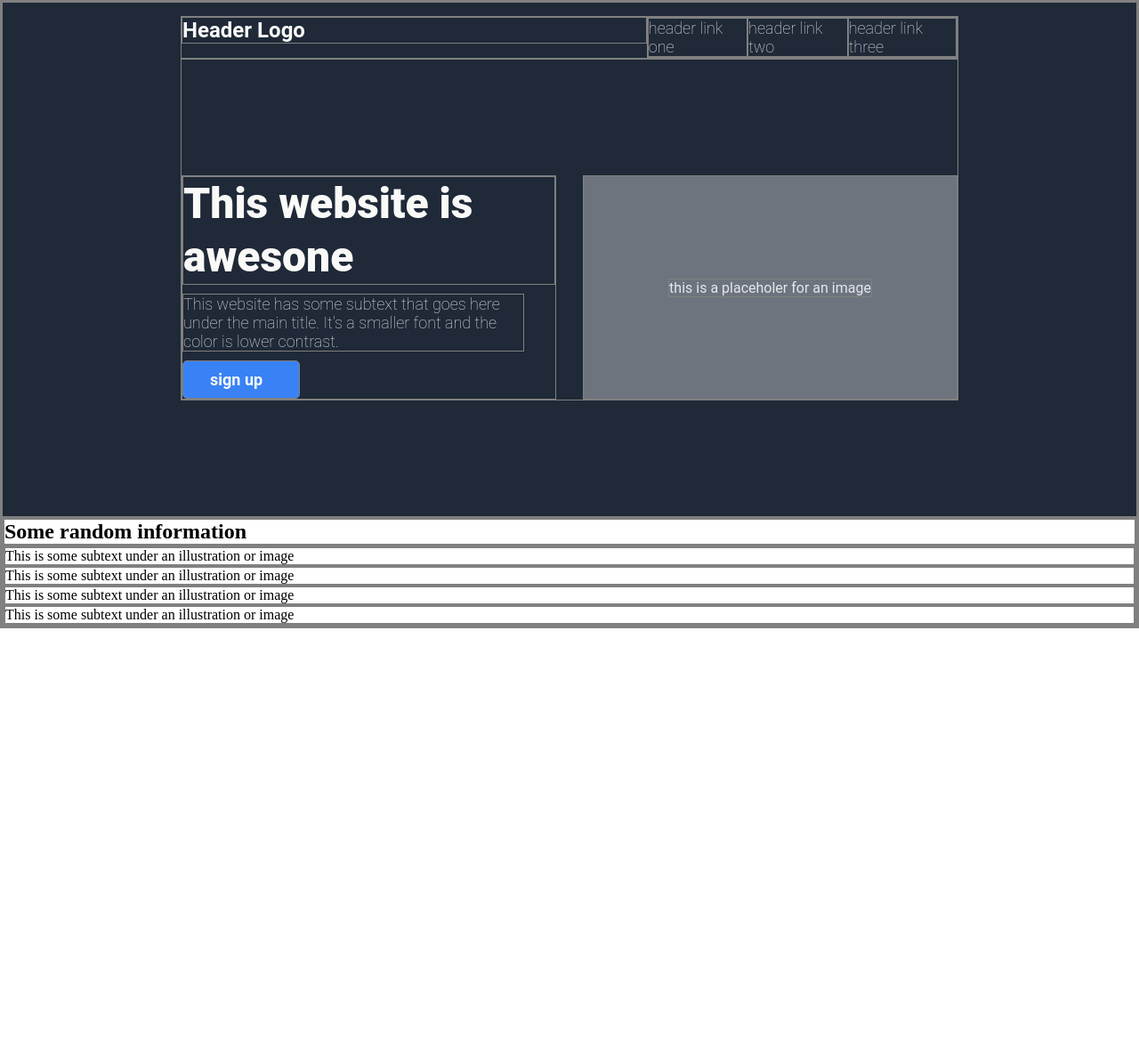
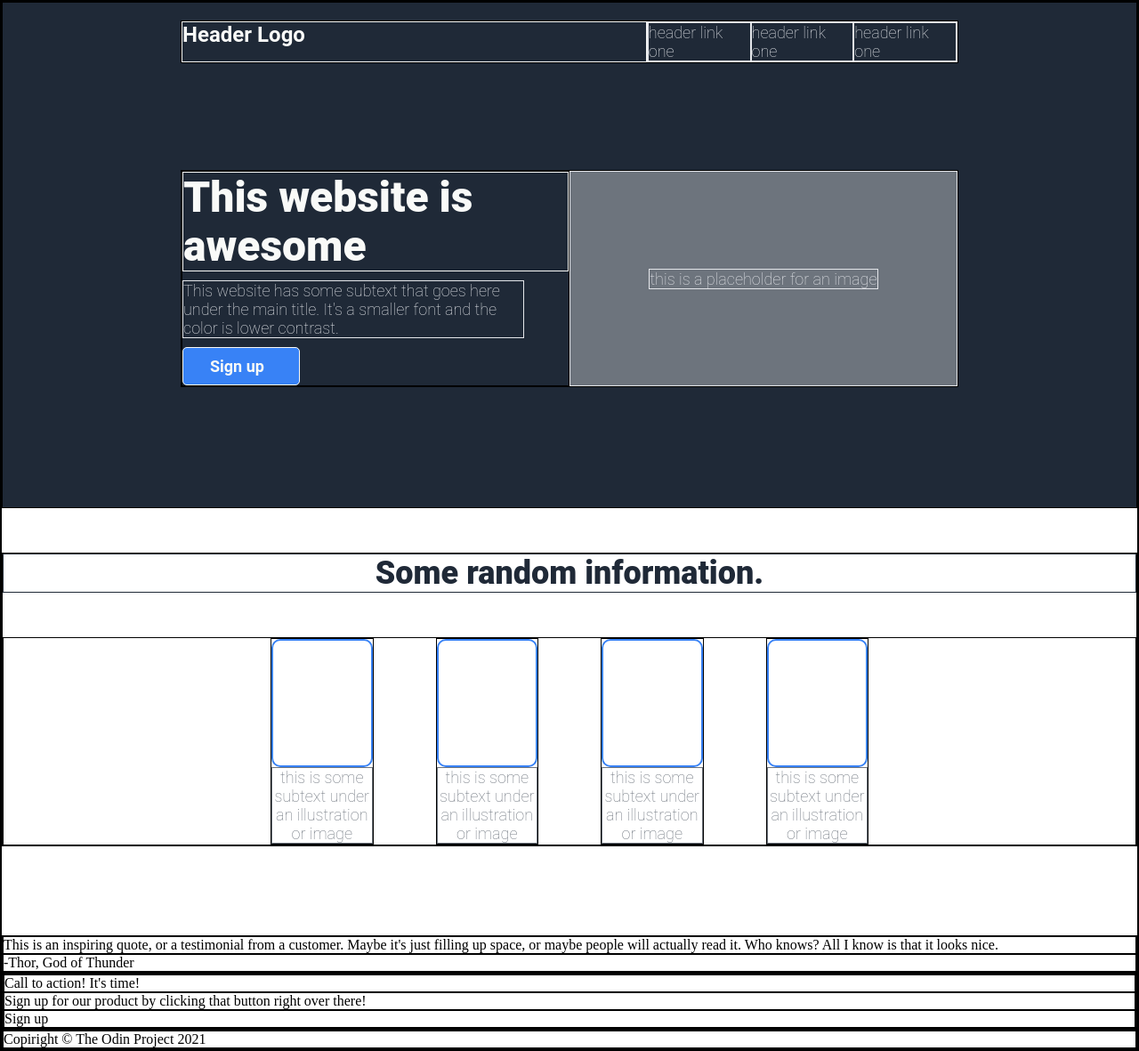
Before and after one commit to felixeouellet/landing-page, a plain HTML site: page index.html in a window 1280 px wide. Shown: the whole page at 89% size. Before the commit the page ends 800 px from the top, so only its background shows below. Drawn offline with Linux system fonts and the light colour scheme.

Commit message:
edit styles.css

```diff
--- a/index.html
+++ b/index.html
@@ -9,51 +9,69 @@
   <body>
 
     <!--Header of the website-->
-
     <div ID="header">
       <div class="head">
-            <div class="left">Header Logo</div>
-            <div class="right">
+        <h2 class="logo">Header Logo</h2>
+        <div class="links">
           <p class="link">header link one</p>
-                <p class="link">header link two</p>
-                <p class="link">header link three</p>
+          <p class="link">header link one</p>
+          <p class="link">header link one</p>
         </div>
       </div>
 
-
       <div ID="top">
         <div class="left">
-                <h1 class="title">This website is awesone</h1>
-                <p class="subtext">This website has some subtext that goes here under the main title.
-                It's a smaller font and the color is lower contrast.</p>
-                <div class="sign-up">sign up</div>
+          <h1 class="title">This website is awesome</h1>
+          <p class="subtext">This website has some subtext that goes here under the main title. It's a smaller font and the color is lower contrast.</p>
+          <p class="sign-up">Sign up</p>
         </div>
         <div class="right">
-                <p class="image">this is a placeholer for an image</p>
+          <p class="image">this is a placeholder for an image</p>
         </div>
       </div>
     </div>
 
     <!--Second part of the website-->
-
-    <div ID="information">
-      <div class="title">
-        <h2>Some random information</h2>
+    <div ID="second">
+      <p class="info">Some random information.</p>
+      <div class="boxes">
+        <div class="box">
+          <div class="box-b"></div>
+          <p class="box-p">this is some subtext under an illustration or image</p>
         </div>
-      <div class="boxes">
-        <div class="one">
-          <p class="one">This is some subtext under an illustration or image</p>
+        <div class="box">
+          <div class="box-b"></div>
+          <p class="box-p">this is some subtext under an illustration or image</p>
         </div>
-        <div class="two">
-          <p class="two">This is some subtext under an illustration or image</p>
+        <div class="box">
+          <div class="box-b"></div>
+          <p class="box-p">this is some subtext under an illustration or image</p>
         </div>
-        <div class="three">
-          <p class="three">This is some subtext under an illustration or image</p>
-        </div>
-        <div class="four">
-          <p class="four">This is some subtext under an illustration or image</p>
+        <div class="box">
+          <div class="box-b"></div>
+          <p class="box-p">this is some subtext under an illustration or image</p>
         </div>
       </div>
     </div>
+
+    <!--Third part of the website-->
+    <div ID="third">
+      <p class="quote">This is an inspiring quote, or a testimonial from a customer. Maybe it's just filling up space, or maybe people will actually read it. Who knows? All I know is that it looks nice.</p>
+      <p class="who">-Thor, God of Thunder</p>
+    </div>
+
+    <!--Fourth part of the website-->
+    <div ID="fourth">
+      <div class="box">
+        <p class="call">Call to action! It's time!</p>
+        <p class="sign">Sign up for our product by clicking that button right over there!</p>
+        <p class="signup">Sign up</p>
+      </div>
+    </div>
+
+    <!--Footer part of the website-->
+    <div ID="footer">
+      <p class="foot">Copiright © The Odin Project 2021</p>
+    </div>
   </body>
 </html>
--- a/styles.css
+++ b/styles.css
@@ -1,68 +1,58 @@
 * {
+    border-color: rgb(139, 139, 139);
     border: 0.2px solid;
-    border-color: grey;
-    margin: 0
-
+    margin: 0;
 }
 
-/* Header part of the website */
+/*Header of the website*/
 
 #header {
     background-color: #1F2937;
     display: flex;
     flex-direction: column;
     font-family: "roboto", sans-serif;
+    padding-top: 20px;
+    padding-bottom: 135px;
     padding-left: 200px;
-    padding-right:200px;
-    padding-bottom: 130px;
-    padding-top: 15px;
+    padding-right: 200px;
 }
 
 #header .head {
     display: flex;
-    justify-content: center;
-    align-items: flex-start;
+    flex: 1;
+    margin-bottom: 120px;
 }
 
-#header .head .left {
+#header .head .logo {
     flex: 1.5 1 0;
     font-size: 24px;
-    font-weight: 600;
     color: #F9FAF8;
 }
 
-#header .head .right {
+#header .head .links {
     display: flex;
     flex: 1 1 0;
-    align-items: flex-start;
     justify-content: space-between;
-}
-
-#header .head .right .link {
     font-size: 18px;
+    font-weight: 100;
     color: #E5E7EB;
-    font-weight: 100;
-    margin-top: 0px;
 }
 
 #header #top {
     display: flex;
-    flex: 1;
-    padding-top: 130px;
 }
 
 #header #top .left {
+    display: flex;
     flex-direction: column;
-    flex: 1;
-    justify-content: flex-start;
+    flex: 1 1 0;
 }
-
 
 #header #top .left .title {
     font-size: 48px;
+    color: #F9FAF8;
+    line-height: 55px;
     font-weight: 900;
-    color: #F9FAF8;
-    line-height: 60px;
 }
 
 #header #top .left .subtext {
@@ -71,31 +61,75 @@
     font-weight: 100;
     margin-top: 10px;
     margin-bottom: 10px;
-    margin-right: 35px;
+    margin-right: 50px;
 }
 
 #header #top .left .sign-up {
     color: #F9FAF8;
     font-size: 18px;
-    font-weight: 600;
     padding: 10px;
     padding-left: 30px;
     padding-right: 30px;
+    width: 70px;
     border-radius: 5px;
-    background: #3882F6;
-    width: 70px;
+    font-weight: 700;
+    background-color: #3882F6;
 }
 
 #header #top .right {
+    display: flex;
+    flex: 1 1 0;
     background-color: #6D747D;
-    display: flex;
-    flex: 1;
     align-items: center;
     justify-content: center;
-    margin-left: 30px;
+    font-size: 18px;
+    color: #E5E7EB;
+    font-weight: 100;
 }
 
-#header #top .right p {
-    background-color: #6D747D;
-    color: #E5E7EB;
+/*Second part of the website*/
+
+#second {
+    display: flex;
+    flex-direction: column;
+    font-family: "roboto", sans-serif;
+    margin-top: 50px;
+    margin-bottom: 100px;
 }
+
+#second .info {
+    display: flex;
+    justify-content: center;
+    font-size: 36px;
+    font-weight: 900;
+    color: #1F2937;
+    margin-bottom: 50px;
+}
+
+#second .boxes {
+    display: flex;
+    justify-content: space-between;
+    gap: 70px;
+    padding-left: 300px;
+    padding-right: 300px;
+}
+
+#second .boxes .box {
+    display: flex;
+    flex-direction: column;
+}
+
+#second .boxes .box .box-b {
+    color: transparent;
+    padding: 30px;
+    border-radius: 10px;
+    border: 2px solid #3882F6;
+    height: 80px;
+}
+
+#second .boxes .box .box-p {
+    text-align: center;
+    font-size: 18px;
+    font-weight: 100;
+    color: #6D747D;
+}
```
Lines whose indentation alone changed are shown as unchanged.
